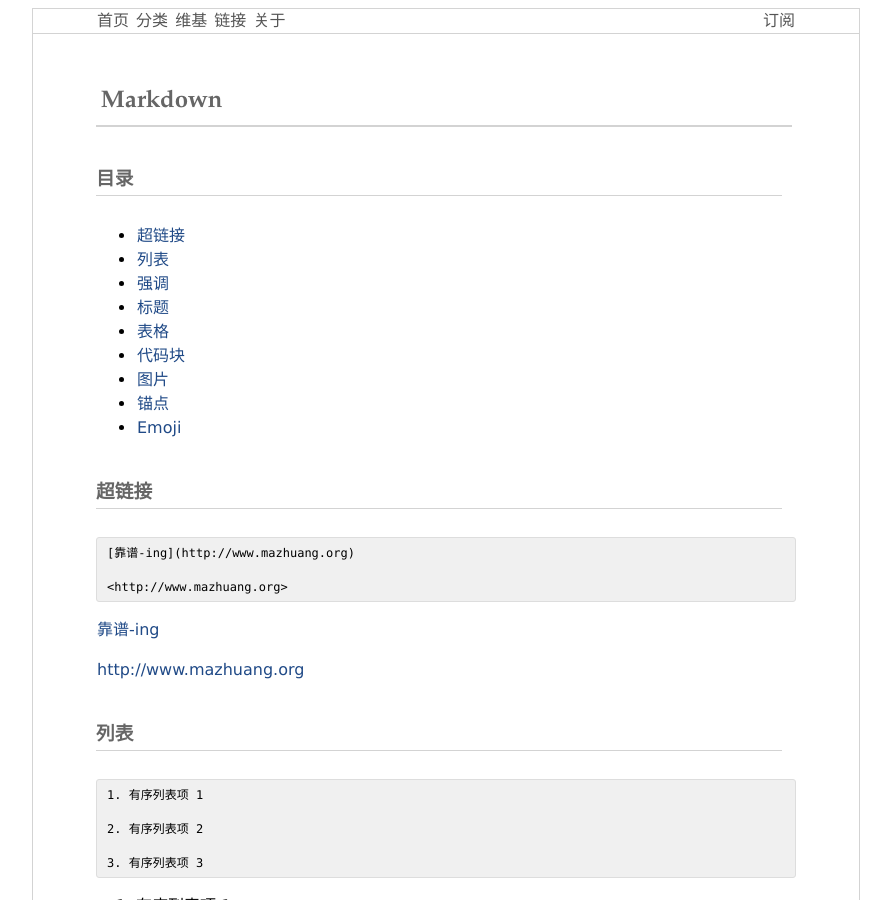
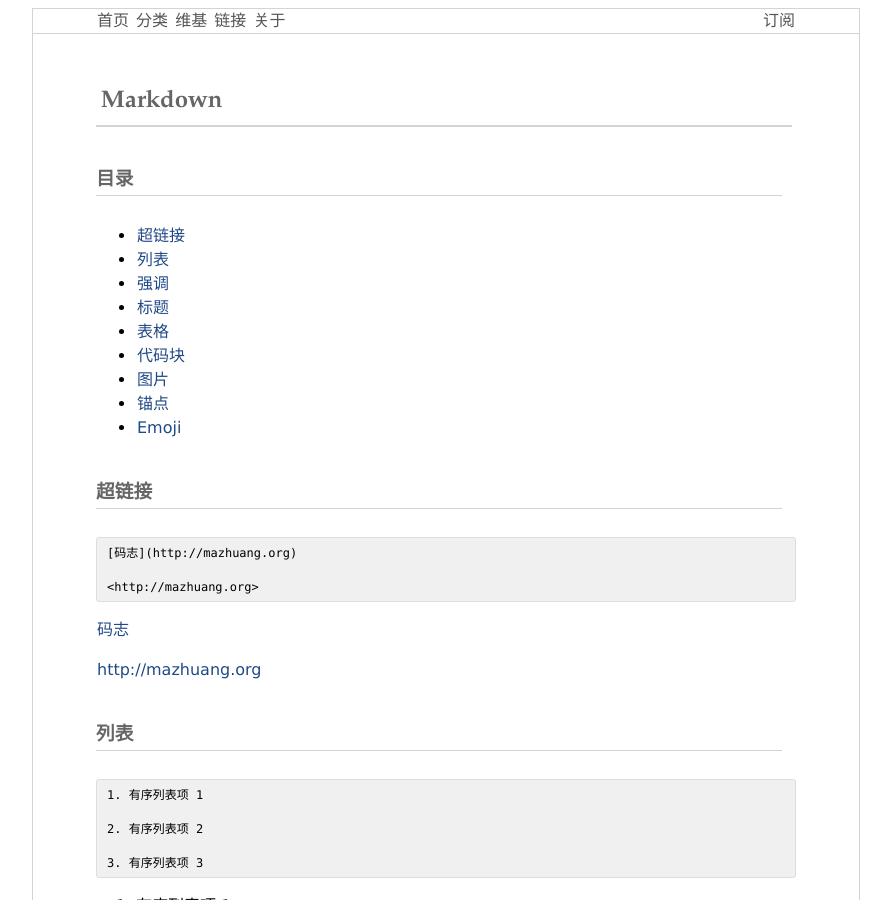
Before and after one commit to mzlogin/jekyll-theme-solid, a Jekyll site: the page built from _wiki/markdown.md, in a window 1280 px wide and 900 px high. Shown: the whole window, without its empty margins (194-1085 px from the left). Built offline with Jekyll 4.4.1, drawn with Linux system fonts in a browser that asks for light colours; emoji names are drawn with the system emoji font; Markdown is read by kramdown in place of the engine named in the settings; comment, search, counter and statistics services are not loaded.

Commit message:
fix about link

````diff
--- a/_includes/navigation.html
+++ b/_includes/navigation.html
@@ -4,7 +4,7 @@
         <a href="{{ site.baseurl }}/categories/">分类</a>
         <a class="nav_a1" href="{{ site.baseurl }}/wiki/">维基</a>
         <a href="{{ site.baseurl }}/links/">链接</a>
-        <a class="nav_a1" href="{{ site.baseurl }}/about.html">关于</a>
+        <a class="nav_a1" href="{{ site.baseurl }}/about/">关于</a>
     </div>
     <div class="nav_rss"><a href="{{ site.baseurl }}/sitemap.xml" style="display:none;">SITEMAP</a><a href="{{ site.baseurl }}/feed.xml" target="_blank">订阅</a></div>
 </div>
--- a/_wiki/markdown.md
+++ b/_wiki/markdown.md
@@ -21,14 +21,14 @@
 ### 超链接
 
 ```
-[靠谱-ing](http://www.mazhuang.org)
+[码志](http://mazhuang.org)
 
-<http://www.mazhuang.org>
+<http://mazhuang.org>
 ```
 
-[靠谱-ing](http://www.mazhuang.org)
+[码志](http://mazhuang.org)
 
-<http://www.mazhuang.org>
+<http://mazhuang.org>
 
 ### 列表
 
````
